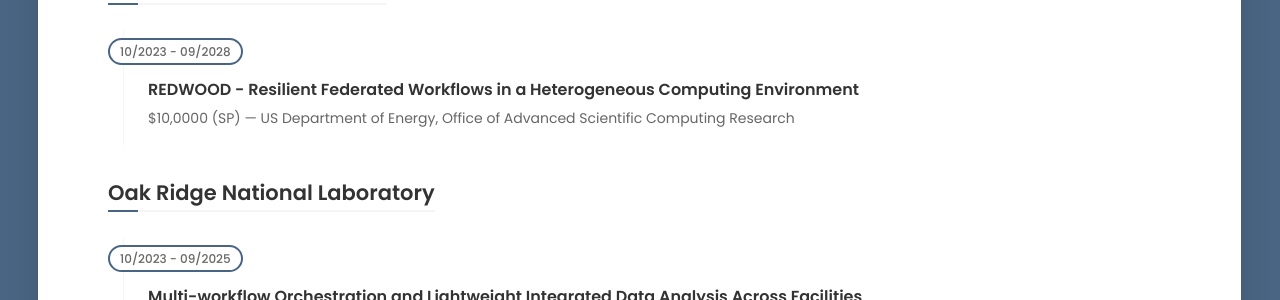
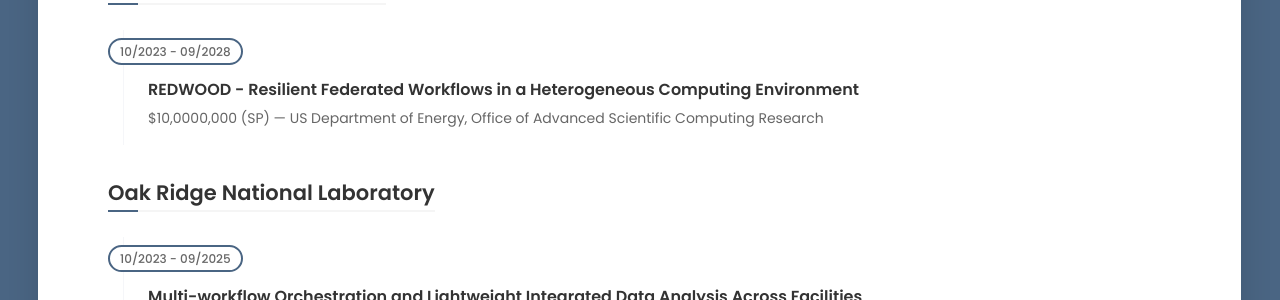
Before and after one commit to frs69wq/fred-suter.github.io, a Jekyll site: the page built from _pages/funding-us.html, in a window 1280 px wide. Shown: the part 435-735 px from the top of the page. Built offline with Jekyll 4.4.1, drawn with Linux system fonts in a browser that asks for light colours; some web fonts are replaced.

```diff
--- a/_data/funding_current.yml
+++ b/_data/funding_current.yml
@@ -1,8 +1,8 @@
 USDOE:
-  - title: REDWOOD -- Resilient Federated Workflows in a Heterogeneous Computing Environment
+  - title: REDWOOD - Resilient Federated Workflows in a Heterogeneous Computing Environment
     role: SP
     period: 10/2023 - 09/2028
-    amount: $10,0000
+    amount: $10,0000,000
     program: US Department of Energy, Office of Advanced Scientific Computing Research
     description:
        "We can optimize the resilience of the workflows by
--- a/_data/funding_us.yml
+++ b/_data/funding_us.yml
@@ -2,7 +2,7 @@ USDOE:
   - title: REDWOOD - Resilient Federated Workflows in a Heterogeneous Computing Environment
     role: SP
     period: 10/2023 - 09/2028
-    amount: $10,0000
+    amount: $10,0000,000
     program: US Department of Energy, Office of Advanced Scientific Computing Research
     #id:
 
```
